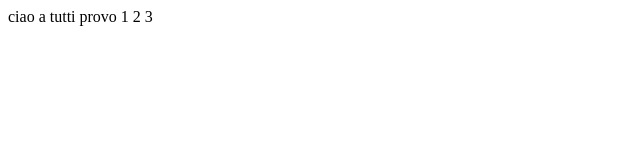
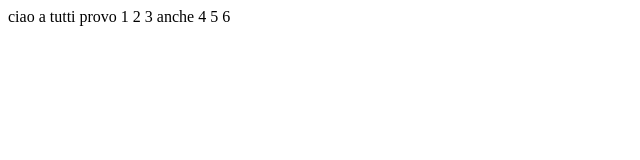
Before and after one commit to raim20ndo/web, a plain HTML site: page index.html in a window 1280 px wide. Shown: the full height of the page, 0-640 px from the left. Drawn offline with Linux system fonts and the light colour scheme.

Commit message:
ho inserito altri 3 numeri
ciao

```diff
--- a/index.html
+++ b/index.html
@@ -2,5 +2,5 @@
 ciao a tutti
 
 provo 1 2 3
-
+anche 4 5 6
 </html>
```
